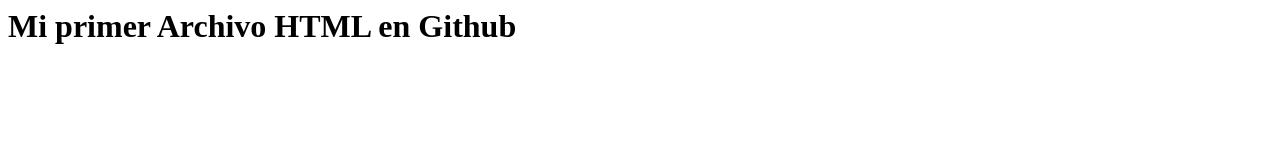
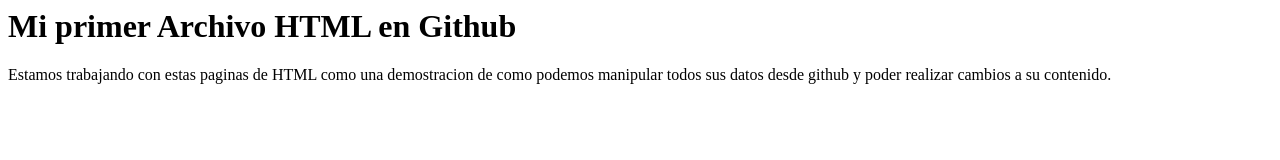
Before and after one commit to windeersv/SegundoRepositorio, a plain HTML site: page index.html in a window 1280 px wide. Drawn offline with Linux system fonts and the light colour scheme.

Commit message:
index.html

```diff
--- a/index.html
+++ b/index.html
@@ -4,5 +4,6 @@
        </head>
        <body>
                <h1>Mi primer Archivo HTML en Github</h1>
+              <p>Estamos trabajando con estas paginas de HTML como una demostracion de como podemos manipular todos sus datos desde github y poder realizar cambios a su contenido.</p>
        </body>
   </html>
```
